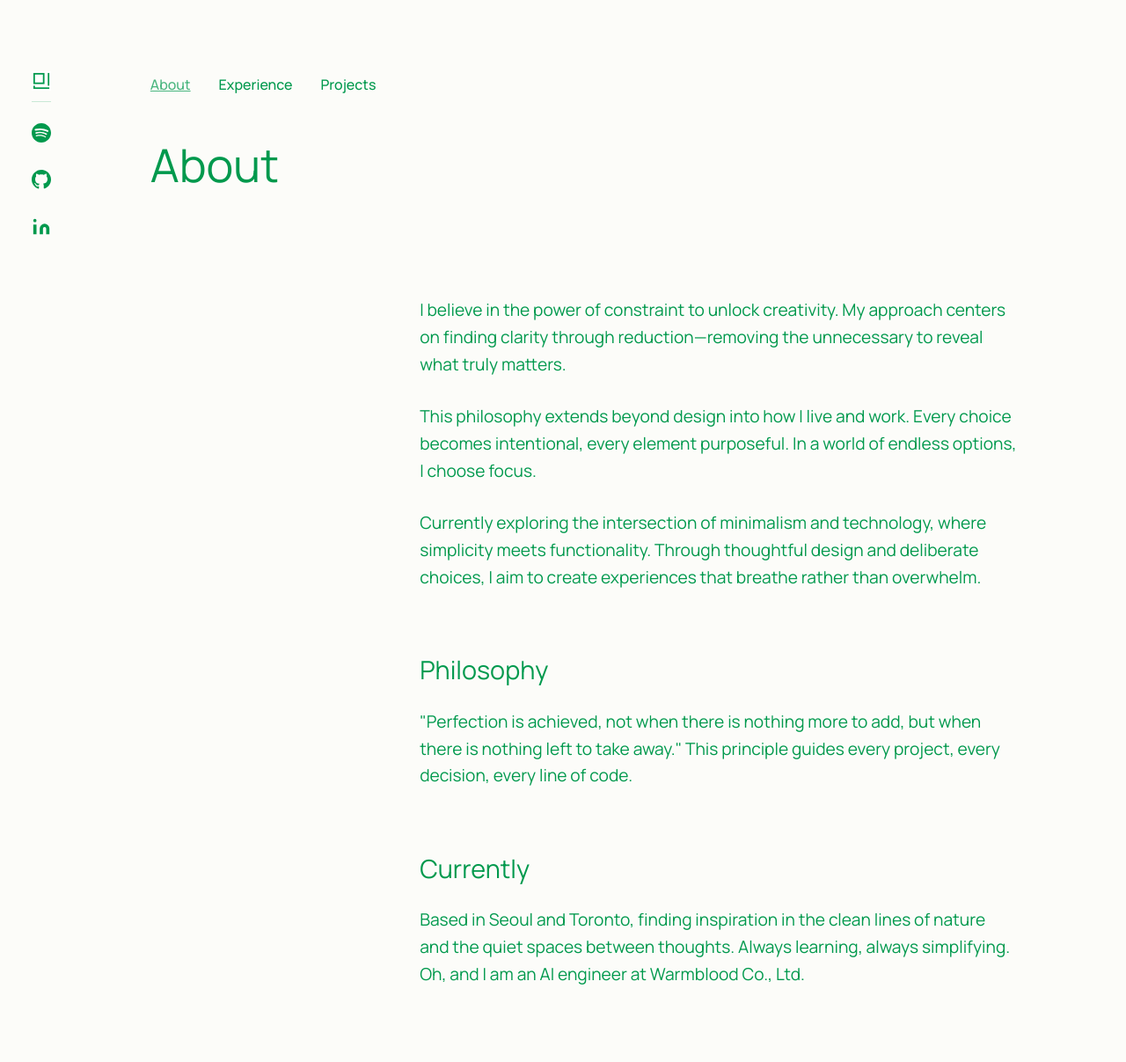
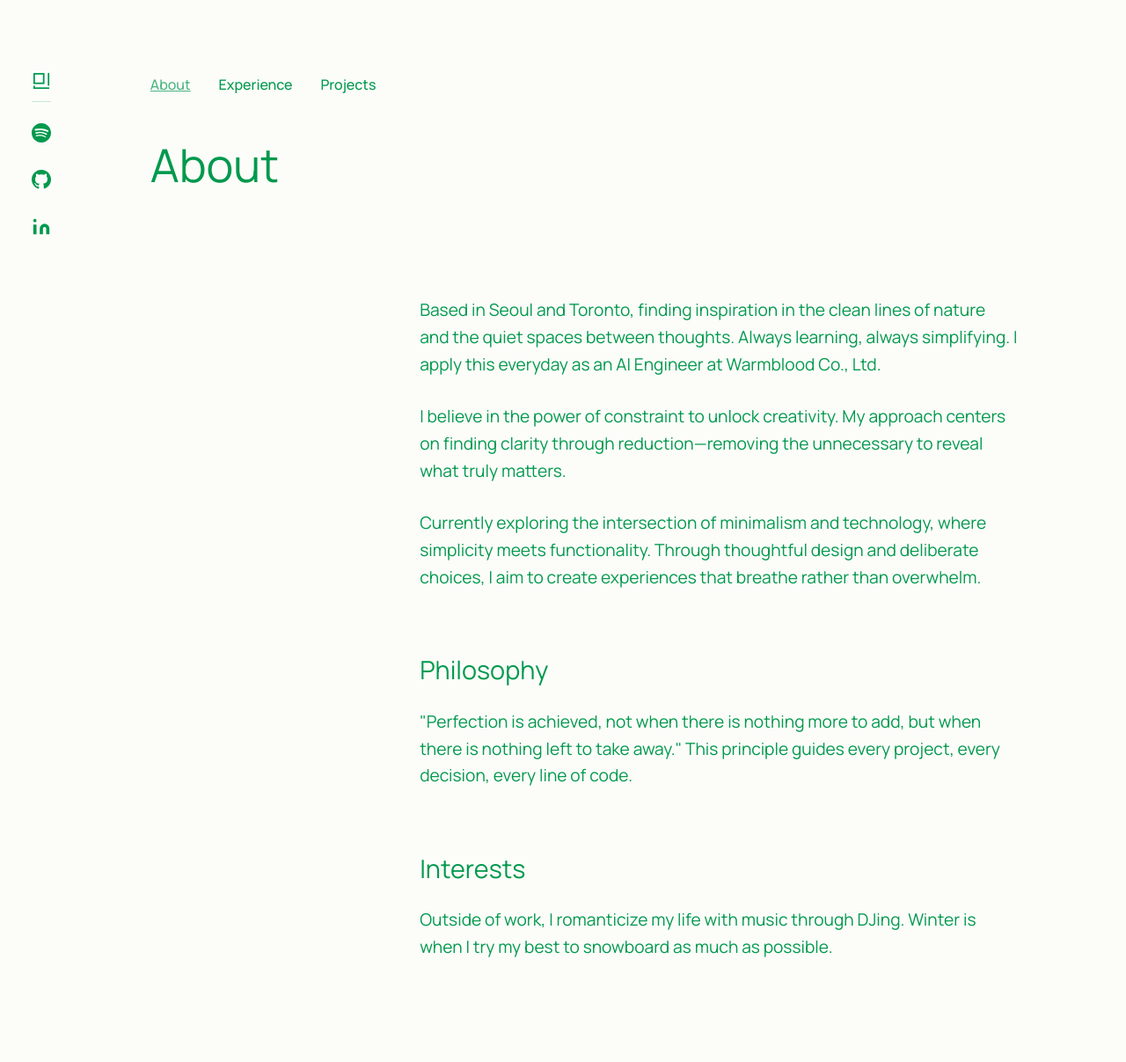
Before and after one commit to takeachangs/takeachangs.github.io, a Jekyll site: the page about.html, which Jekyll copies as it is, in a window 1280 px wide. Shown: the whole page at 88% size. Built offline with Jekyll 4.4.1, drawn with Linux system fonts in a browser that asks for light colours; after the commit the page ends 1176 px from its top, so only the background shows below that.

Commit message:
updated about

```diff
--- a/about.html
+++ b/about.html
@@ -73,13 +73,14 @@
               <div class="about-content">
                 <section class="about-section">
                   <p class="about-paragraph">
-                    I believe in the power of constraint to unlock creativity. My approach centers on finding clarity
-                    through reduction—removing the unnecessary to reveal what truly matters.
+                    Based in Seoul and Toronto, finding inspiration in the clean lines of nature and the
+                    quiet spaces between thoughts. Always learning, always simplifying. I apply this everyday
+                    as an AI Engineer at Warmblood Co., Ltd.
                   </p>
 
                   <p class="about-paragraph">
-                    This philosophy extends beyond design into how I live and work. Every choice becomes intentional,
-                    every element purposeful. In a world of endless options, I choose focus.
+                    I believe in the power of constraint to unlock creativity. My approach centers on finding clarity
+                    through reduction—removing the unnecessary to reveal what truly matters.
                   </p>
 
                   <p class="about-paragraph">
@@ -98,11 +99,10 @@
                 </section>
 
                 <section class="about-section">
-                  <h2 class="section-title">Currently</h2>
+                  <h2 class="section-title">Interests</h2>
                   <p class="about-paragraph">
-                    Based in Seoul and Toronto, finding inspiration in the clean lines of nature and the
-                    quiet spaces between thoughts. Always learning, always simplifying. Oh, and I am an AI
-                    engineer at Warmblood Co., Ltd.
+                    Outside of work, I romanticize my life with music through DJing. Winter is when I try my best
+                    to snowboard as much as possible.
                   </p>
                 </section>
               </div>
```
